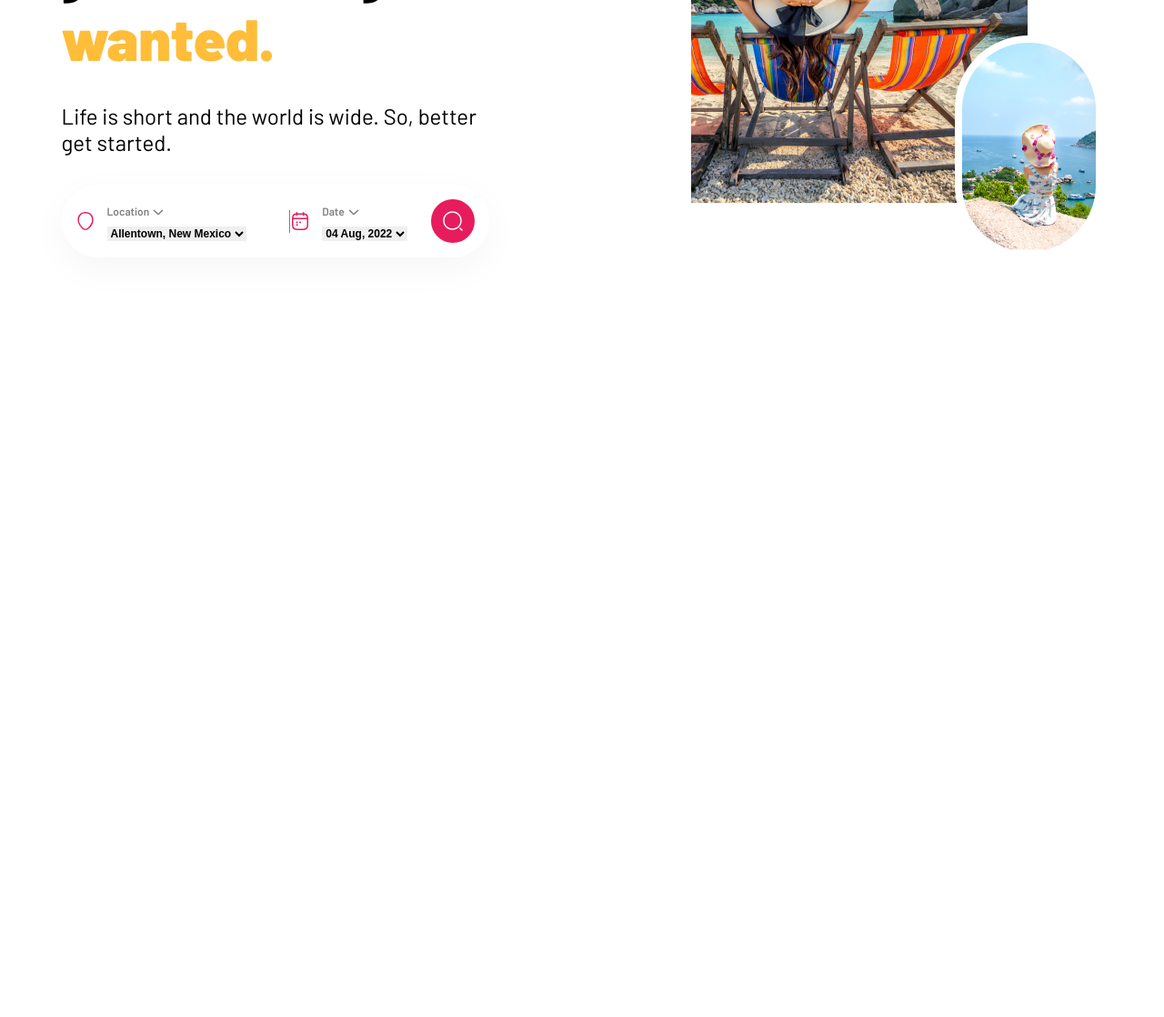
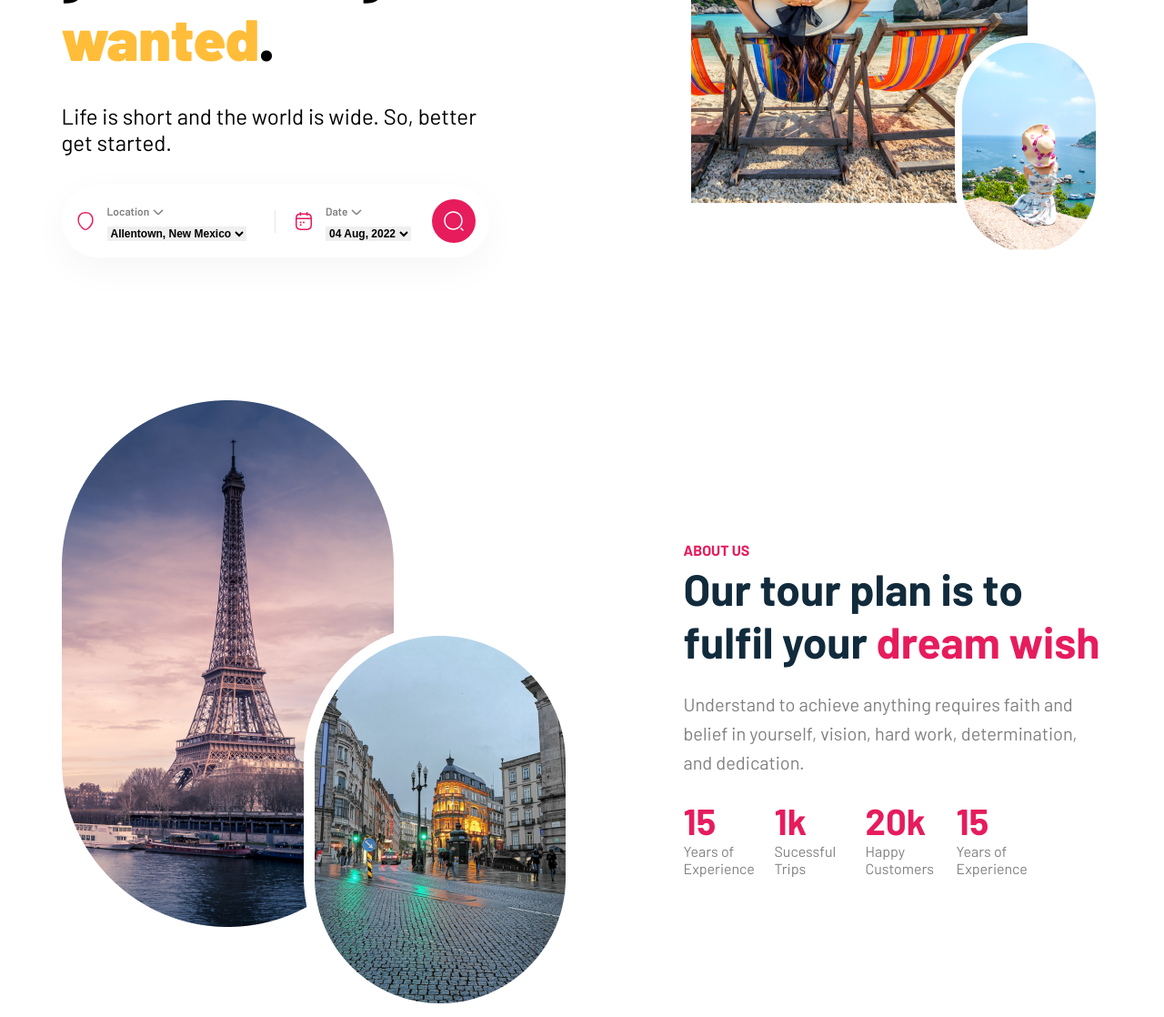
Before and after one commit to Jubayerahmaad/Vacationhub, a plain HTML site: page index.html in a window 1280 px wide. Shown: the part 414-1532 px from the top of the page at 91% size. Before the commit the page ends 854 px from the top, so only its background shows below. Drawn offline with Linux system fonts and the light colour scheme.

Commit message:
about section & bug fixed

```diff
--- a/assets/css/style.css
+++ b/assets/css/style.css
@@ -43,7 +43,18 @@ a{
 .secoundery-text{
     color: var(--yollow);
 }
-
+.text-title{
+    font-size: 48px;
+    font-weight: 700;
+    color: var(--blacktext);
+}
+.sub-title{
+    font-size: 16px;
+    color: var(--primarycolor);
+    font-weight: 700;
+    margin-bottom: 4px;
+    text-transform: uppercase;
+}
 /* Navbar Css  */
 
 header{
@@ -117,7 +128,7 @@ header{
     padding: 82px 0px;
 }
 .hero-content h1{
-    width: 570px;
+    max-width: 570px;
     font-size: 64px;
     font-weight: 900;
     line-height: 120%;
@@ -133,7 +144,7 @@ header{
     z-index: -1;
 }
 .hero-content p{
-    width: 469px;
+    max-width: 469px;
     font-size: 24px;
     font-weight: 400;
     padding: 32px 0px;
@@ -143,11 +154,12 @@ header{
     display: flex;
     align-items: center;
     justify-content: space-between;
-    width: 470px;
+    max-width: 470px;
     height: 80px;
     box-shadow: var(--box-shadow);
     border-radius: 58px;
     padding: 0px 15px;
+    gap: 20px;
 
 }
 .search-input{
@@ -160,6 +172,8 @@ header{
     width: 1px;
     height: 25px;
     display: inline-block;
+    color: var(--graytext);
+    opacity: 0.2;
 }
 .select-box label{
     font-size: 12px;
@@ -190,5 +204,44 @@ header{
     border-radius: 50%;
     width: 48px;
     height: 48px;
+    cursor: pointer;
+}
+/* Hero section css end  */
 
+/* About section css start */
+
+.about-wrapper{
+    display: flex;
+    justify-content: space-between;
+    align-items: center;
 }
+.about-contet {
+    padding-left: 118px;
+}
+
+.about-desc{
+    font-size: 20px;
+    font-weight: 400;
+    color: var(--graytext);
+    max-width: 442px;
+    margin-top: 24px;
+    line-height: 160%;
+}
+.about-counter{
+    display: flex;
+}
+.count-item {
+    max-width: 100px;
+    margin-top: 24px;
+}
+.count{
+    font-size: 40px;
+    font-weight: 700;
+    display: block;
+    color: var(--primarycolor);
+}
+.count-title{
+    font-size: 16px;
+    color: var(--graytext);
+    font-weight: 400;
+}
--- a/index.html
+++ b/index.html
@@ -54,12 +54,10 @@
                         </span>
                         you've always
                         <span class="secoundery-text">
-                            wanted.
-                        </span>
+                            wanted</span>.
                     </h1>
 
                     <p>Life is short and the world is wide. So, better get started.</p>
-
 
                 <div class="hero-search">
 
@@ -105,5 +103,52 @@
         </section>
 
     <!-- Hero section end  -->
+
+    <!-- about section  -->
+
+    <section>
+        <div class="about-wrapper container">
+            <div class="about-img">
+                <img src="assets/image/about-img.png" alt="">
+            </div>
+
+            <div class="about-contet">
+                <h6 class="sub-title">About us</h6>
+                <h2 class="text-title">Our tour plan is to fulfil your
+                     <span class="primary-text">
+                        dream wish
+                     </span>
+                </h2>
+
+                <p class="about-desc">
+                    Understand to achieve anything requires faith and belief in yourself, vision, hard work, determination, and dedication.
+                </p>
+
+                <div class="about-counter">
+                    <div class="count-item">
+                        <span class="count">15</span>
+                        <span class="count-title">Years of Experience</span>
+                    </div> <!--/.count item!-->
+
+                    <div class="count-item">
+                        <span class="count">1k </span>
+                        <span class="count-title">Sucessful Trips </span>
+                    </div> <!--/.count item!-->
+
+                    <div class="count-item">
+                        <span class="count">20k</span>
+                        <span class="count-title"> Happy Customers </span>
+                    </div> <!--/.count item!-->
+
+                    <div class="count-item">
+                        <span class="count">15</span>
+                        <span class="count-title">Years of Experience</span>
+                    </div> <!--/.count item!-->
+
+                </div>
+            </div>
+
+        </div>
+    </section>
 </body>
 </html>
```
Also changed, not shown: assets/image/about-img.png (added).
